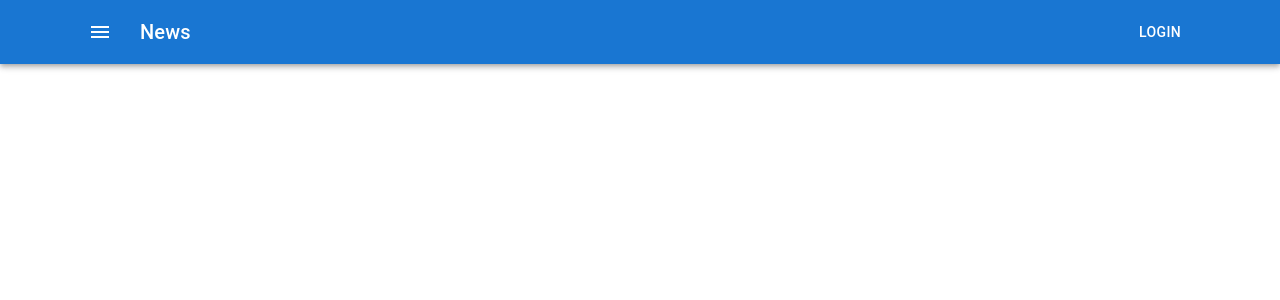
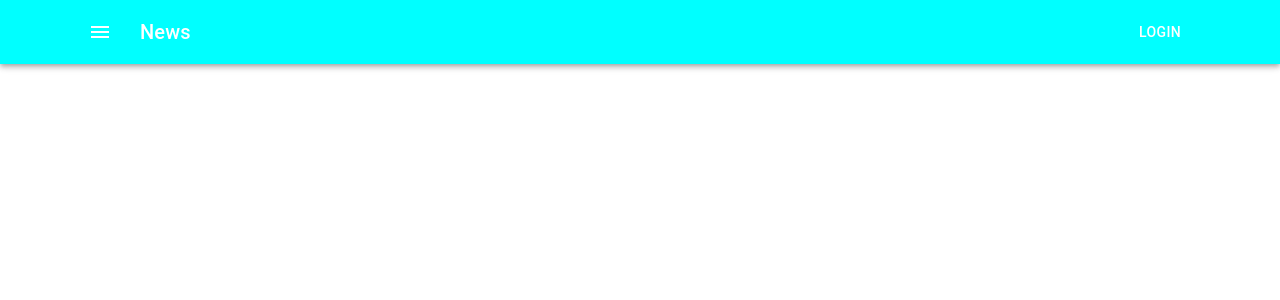
Before and after one commit to Bogdan-1121/react-shop, a React (Create React App) app: page / in a window 1280 px wide. Shown: the top 300 px of the page. Built offline with nearby package versions, Linux system fonts and the light colour scheme.

Commit message:
added geader

```diff
--- a/src/Container/App/App.tsx
+++ b/src/Container/App/App.tsx
@@ -1,14 +1,15 @@
 import Header from '../Header/Header'
 import CssBaseline from '@mui/material/CssBaseline'
+import { StyledEngineProvider } from '@mui/material/styles'
 
 type Props = {}
 
 const App = (props: Props) => {
     return (
-        <>
+        <StyledEngineProvider injectFirst>
             <CssBaseline />
             <Header />
-        </>
+        </StyledEngineProvider>
     )
 }
 export default App
--- /dev/null
+++ b/src/Container/Header/Header.scss
@@ -0,0 +1,3 @@
+.app-bar {
+    background-color: aqua;
+}
--- a/src/Container/Header/Header.tsx
+++ b/src/Container/Header/Header.tsx
@@ -5,12 +5,13 @@
 import IconButton from '@mui/material/IconButton'
 import MenuIcon from '@mui/icons-material/Menu'
 import { Container } from '@mui/material'
+import './Header.scss'
 
 type Props = {}
 
 const Header = (props: Props) => {
     return (
-        <AppBar position="static">
+        <AppBar position="static" className="app-bar">
             <Container>
                 <Toolbar>
                     <IconButton
```
